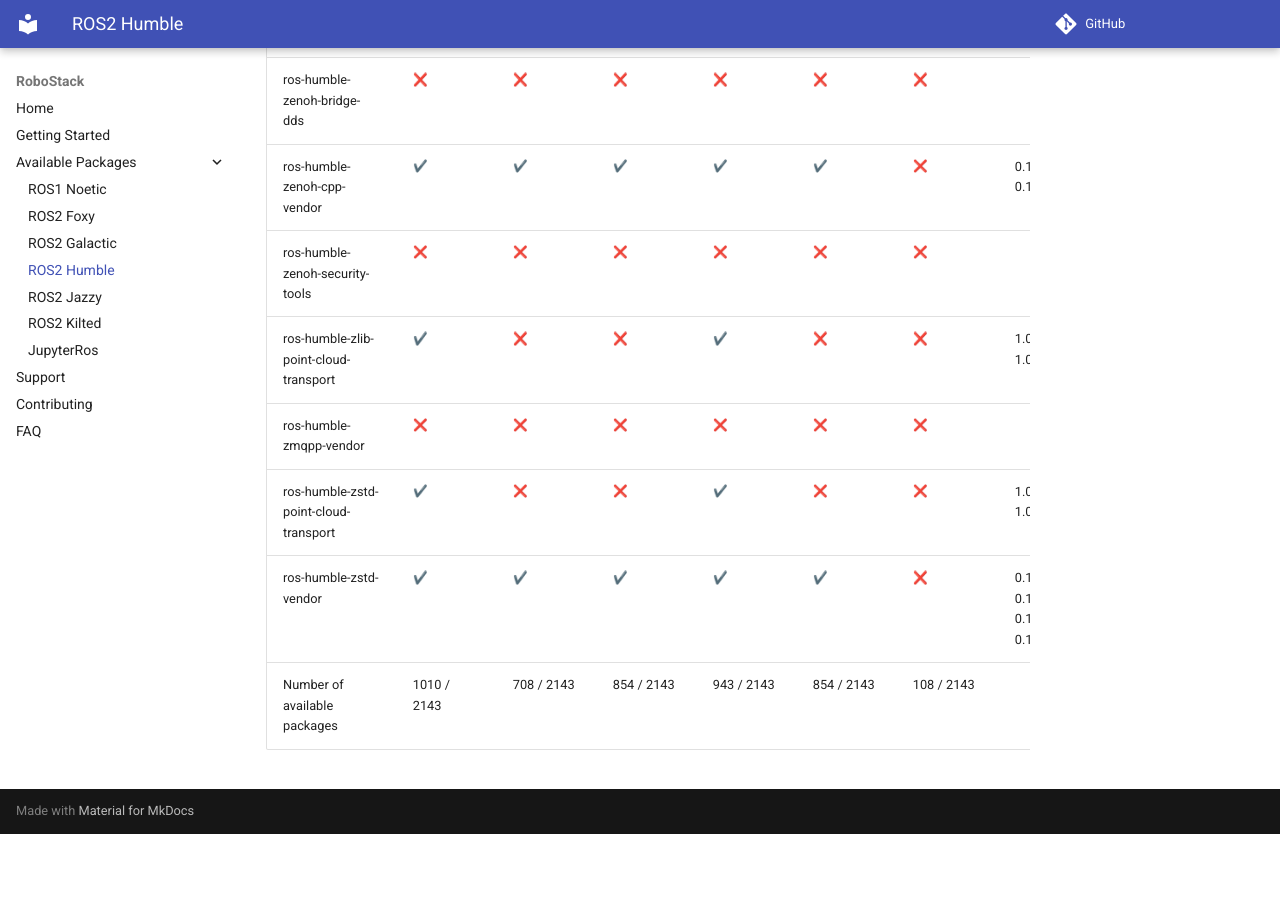
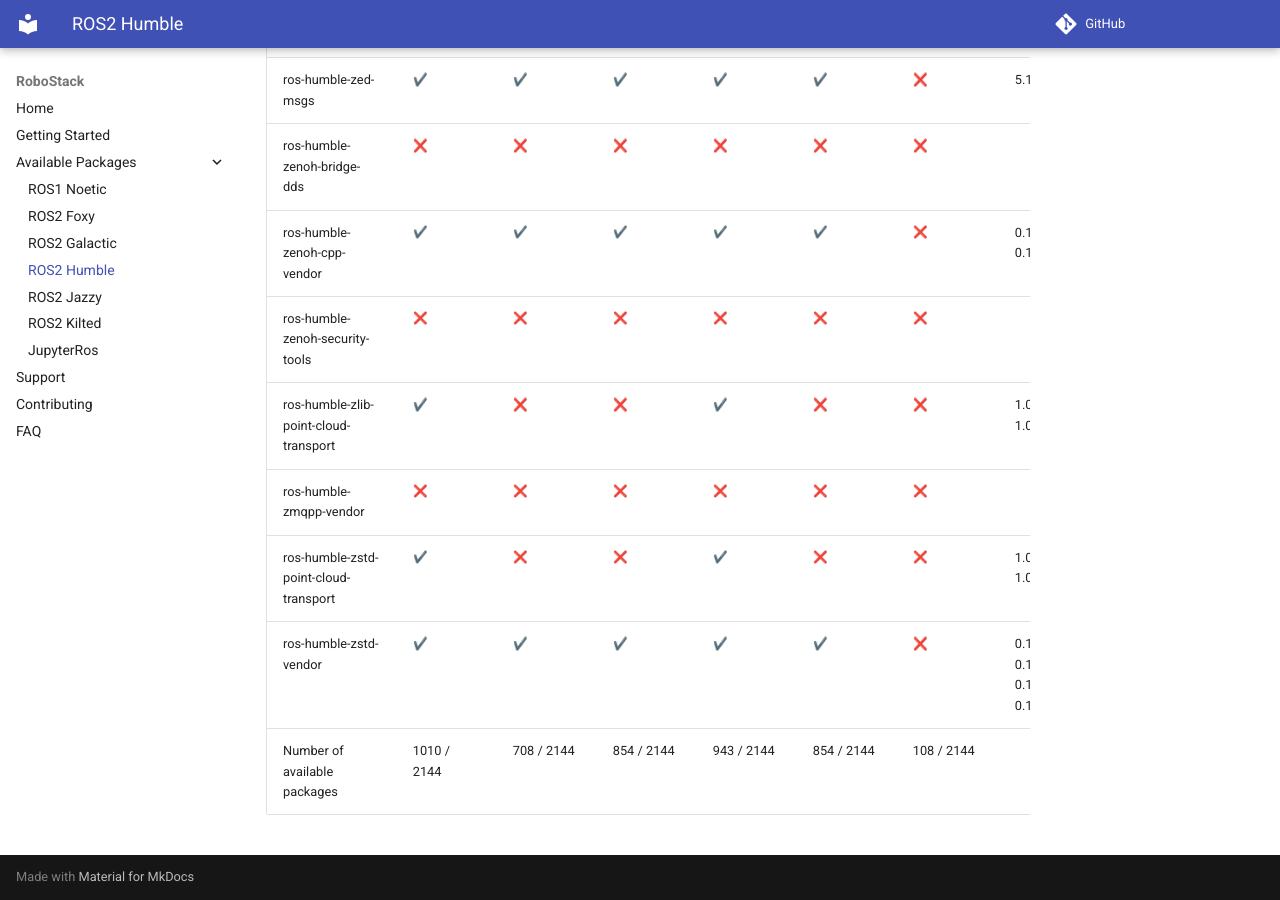
Before and after one commit to RoboStack/robostack.github.io, an MkDocs documentation site: the page built from docs/humble.md, in a window 1280 px wide and 900 px high, scrolled down 175315 px. Built offline with MkDocs 1.6.1 and Material for MkDocs 9.7.7, drawn with Linux system fonts in a browser that asks for light colours; emoji names are drawn with the system emoji font; comment, search, counter and statistics services are not loaded; before the commit the page ends 176149 px from its top, so only the background shows below that; some of the changed text lies outside the part shown.

Commit message:
Update tables

```diff
--- a/docs/humble.md
+++ b/docs/humble.md
@@ -2143,4 +2144,4 @@
 | ros-humble-zmqpp-vendor | :x: { data-sort='0' } | :x: { data-sort='0' } | :x: { data-sort='0' } | :x: { data-sort='0' } | :x: { data-sort='0' } | :x: { data-sort='0' } |   |
 | ros-humble-zstd-point-cloud-transport | :heavy_check_mark: { data-sort='1' } | :x: { data-sort='0' } | :x: { data-sort='0' } | :heavy_check_mark: { data-sort='1' } | :x: { data-sort='0' } | :x: { data-sort='0' } | 1.0.11, 1.0.13  |
 | ros-humble-zstd-vendor | :heavy_check_mark: { data-sort='1' } | :heavy_check_mark: { data-sort='1' } | :heavy_check_mark: { data-sort='1' } | :heavy_check_mark: { data-sort='1' } | :heavy_check_mark: { data-sort='1' } | :x: { data-sort='0' } | 0.15.13, 0.15.14, 0.15.16, 0.15.2  |
-| Number of available packages |  1010 / 2143 | 708 / 2143 | 854 / 2143 | 943 / 2143 | 854 / 2143 | 108 / 2143 |
+| Number of available packages |  1010 / 2144 | 708 / 2144 | 854 / 2144 | 943 / 2144 | 854 / 2144 | 108 / 2144 |
```
Also changed, not shown: other parts of docs/humble.md (+1 -0 lines).
